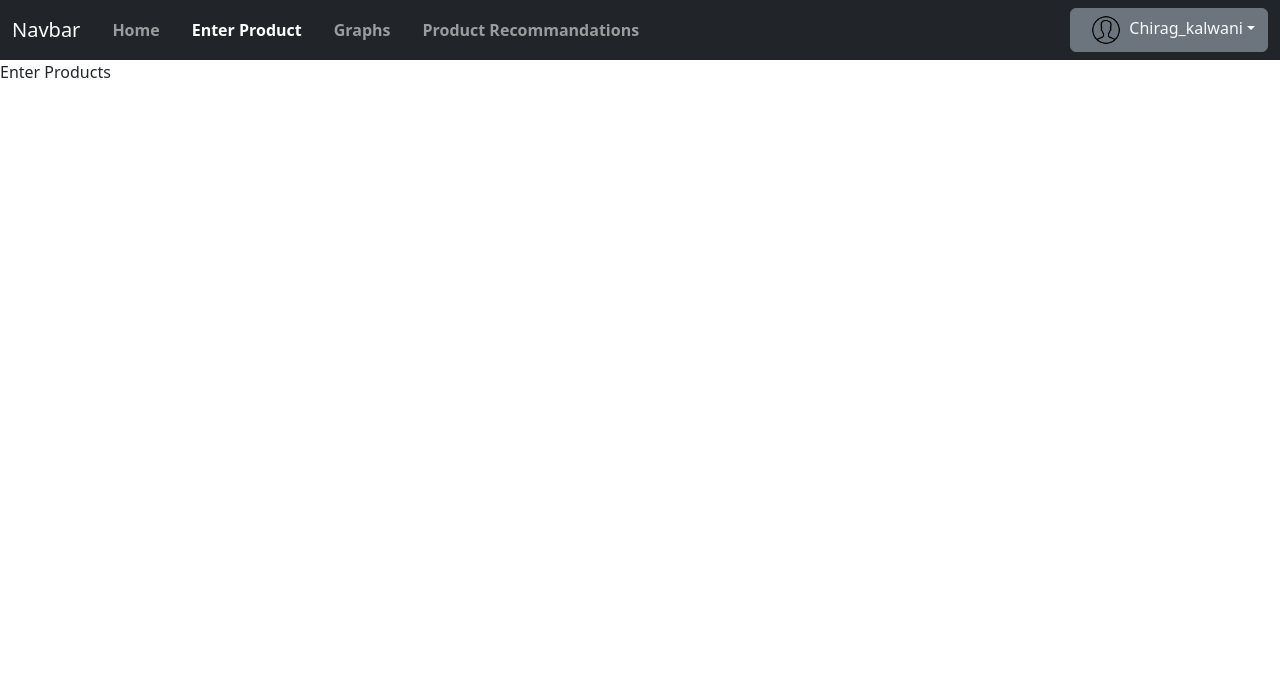
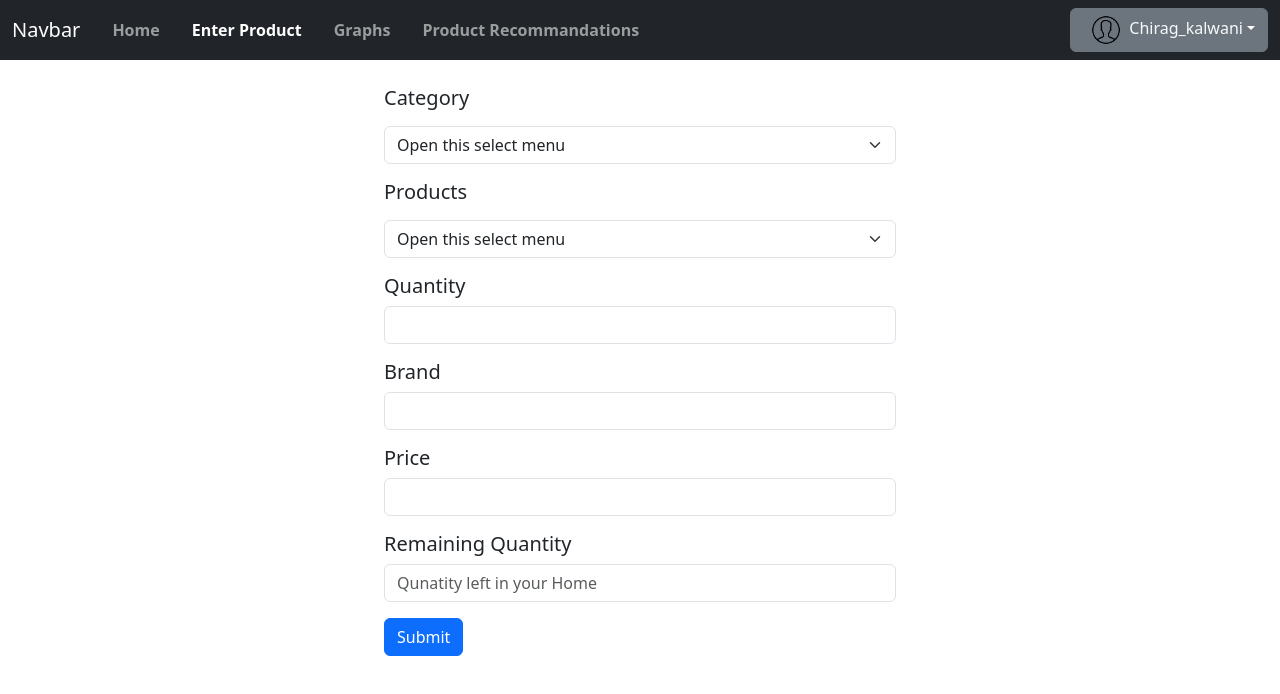
Before and after one commit to KartikGupta12/House-Management, a React (Create React App) app: page /EnterProducts in a window 1280 px wide. Shown: the top 694 px of the page. Built offline with nearby package versions, Linux system fonts and the light colour scheme.

Commit message:
mostly form is ready , only fetch is left which be written after end points are ready.
enter product created

```diff
--- a/src/App.js
+++ b/src/App.js
@@ -8,6 +8,7 @@ import Login from "./components/Login";
 import Register from "./components/Register";
 import "./CSS/Login.css"
 import "./CSS/Navbar.css"
+import "./CSS/EnterProduct.css"
 function App() {
     return (
         <>
--- /dev/null
+++ b/src/CSS/EnterProduct.css
@@ -0,0 +1,6 @@
+.form1{
+    margin-left:30%;
+    margin-right:30%;
+    margin-top: 2%;
+    margin-bottom:auto;
+}
--- a/src/components/EnterProducts.js
+++ b/src/components/EnterProducts.js
@@ -1,8 +1,62 @@
-import React from 'react';
+import React,{ useContext, useEffect, useState } from 'react';
 
 function EnterProducts(props) {
+    const [details,setDetail]=useState({category:"",product_name:"",brand:"",Price:"",Quantity:"",Remaining_quantity:""});
+    const onchange=(e)=>{
+
+        console.log(e.target.name);
+        console.log(e.target.value);
+        setDetail({...details,[e.target.name]:e.target.value});
+      }
+
     return (
-        <div>Enter Products</div>
+
+
+
+        <>
+            <form  className='form1'>
+                <div className="mb-3">
+                    <label for="exampleInputPassword1" className="form-label"><h5>Category</h5></label>
+                    <select className="form-select" aria-label="Default select example" onChange={onchange} name="category">
+                        <option selected>Open this select menu</option>
+                        <option value="Grocery">Grocery</option>
+                        <option value="Bathroom">Bathroom</option>
+                        <option value="Stationary">Stationary</option>
+                    </select>
+                </div>
+                <div className="mb-3">
+                    <label for="exampleInputPassword1" className="form-label"><h5>Products</h5></label>
+                    <select className="form-select" aria-label="Default select example" value={details.product_name} onChange={onchange} name="prdouct_name">
+                        <option selected>Open this select menu</option>
+                        <option value="1">One</option>
+                        <option value="2">Two</option>
+                        <option value="3">Three</option>
+                    </select>
+                </div>
+                <div className="form-group mb-3">
+                    <label><h5>Quantity</h5></label>
+                    <input type="text" name="Quantity" value={details.Quantity} onChange={onchange} className="form-control" />
+                </div>
+
+                <div className="form-group mb-3">
+                    <label><h5>Brand</h5></label>
+                    <input type="text" name="brand" value={details.brand} onChange={onchange} className="form-control" />
+                </div>
+
+                <div className="form-group mb-3">
+                    <label><h5>Price</h5></label>
+                    <input type="text" name="Price"value={details.Price} onChange={onchange} className="form-control" />
+                </div>
+
+                <div className="form-group mb-3">
+                    <label><h5>Remaining Quantity</h5></label>
+                    <input type="text" name="Remaining_quantity" value={details.Remaining_quantity} onChange={onchange} className="form-control" placeholder='Qunatity left in your Home'/>
+                </div>
+                <button type="submit" className="btn btn-primary">Submit</button>
+            </form>
+
+
+        </>
     );
 }
 
```
Also changed, not shown: public/index.html (line endings or trailing spaces).
